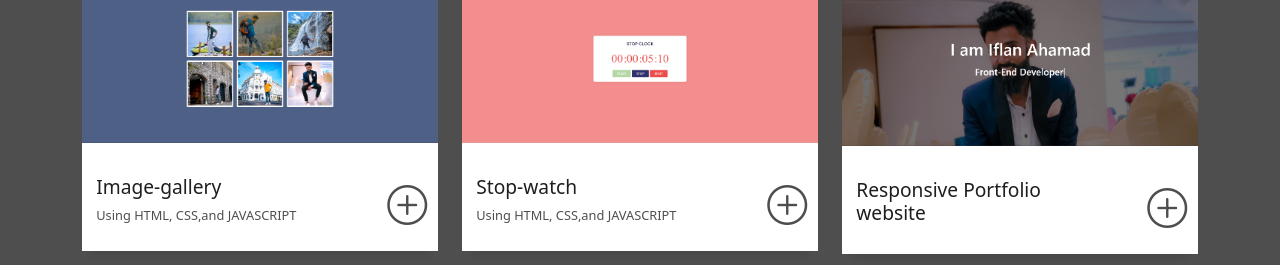
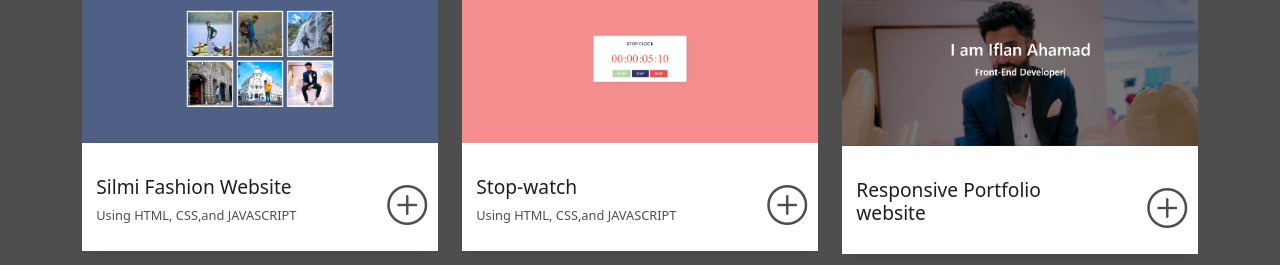
Before and after one commit to IflanAhamad/Iflan-s-Website, a plain HTML site: page index.html in a window 1280 px wide. Shown: the part 3111-3376 px from the top of the page. Drawn offline with Linux system fonts and the light colour scheme.

Commit message:
new site add

```diff
--- a/index.html
+++ b/index.html
@@ -322,14 +322,14 @@
           <div class="work-content">
             <div class="row">
               <div class="col-sm-8">
-                <h2 class="w-title">Image-gallery</h2>
+                <h2 class="w-title">Silmi Fashion Website</h2>
                 <div class="w-more">
                   <span class="w-ctegory">Using HTML, CSS,and JAVASCRIPT</span>
                 </div>
               </div>
               <div class="col-sm-4">
                 <div class="w-like">
-                  <a href="https://github.com/IflanAhamad/Image-gallery"> <span class="bi bi-plus-circle"></span></a>
+                  <a href="https://github.com/IflanAhamad/Iflan-s-Website"> <span class="bi bi-plus-circle"></span></a>
                 </div>
               </div>
             </div>
```
